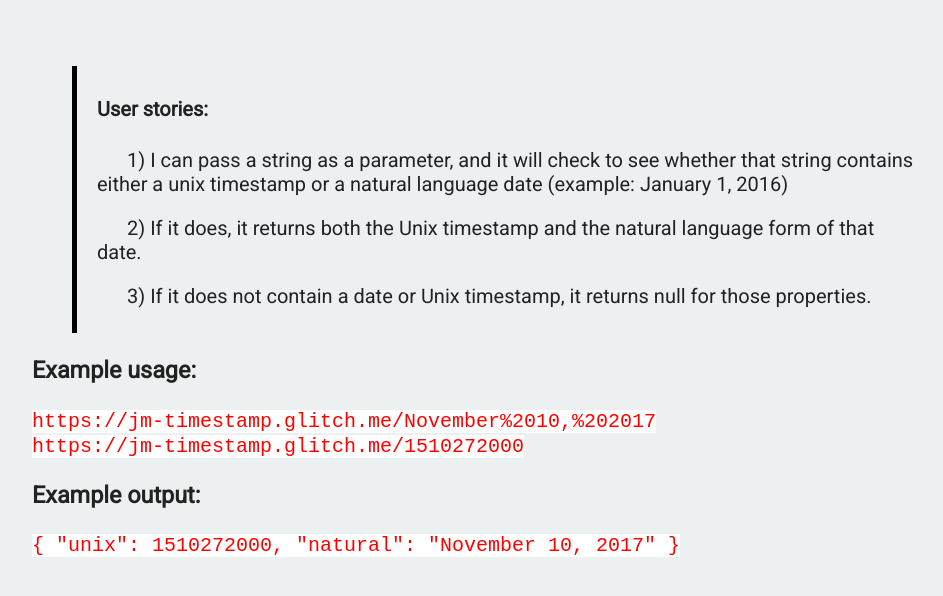
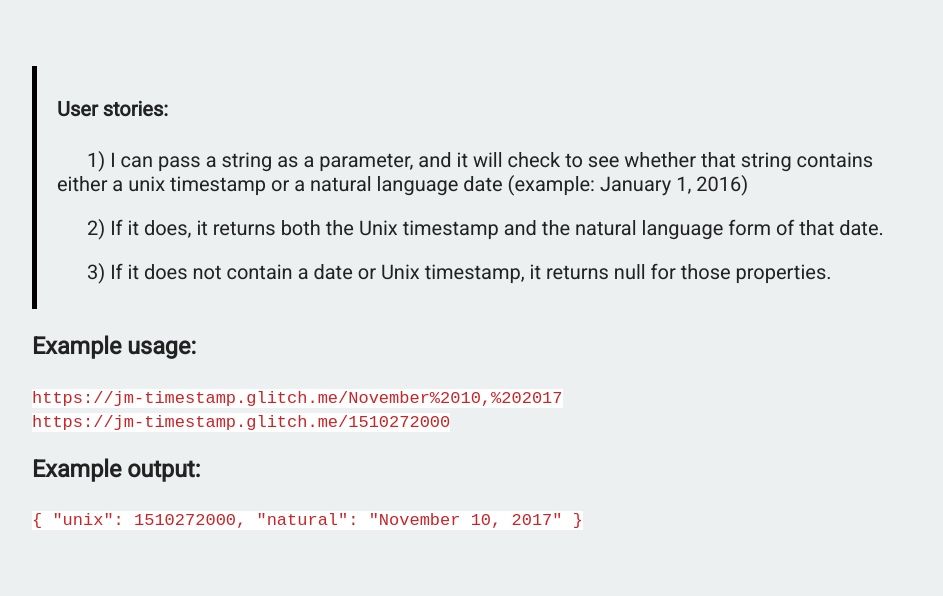
Before and after one commit to mojicaj/timestamp_ms, a website: page views/index.html in a window 1280 px wide. Shown: the part 152-748 px from the top of the page, without its empty margins (134-1077 px from the left). Drawn offline with Linux system fonts and the light colour scheme.

Commit message:
Checkpoint

```diff
--- a/public/style.css
+++ b/public/style.css
@@ -43,6 +43,7 @@ img {
 blockquote {
   border-left: 5px solid black;
   padding: 5px 20px;
+  margin-left: 0;
 }
 
 p {
@@ -51,5 +52,6 @@ p {
 
 code {
   background: white;
-  color: red;
+  color: #c92427;
+  font-size: .85em;
 }
```
